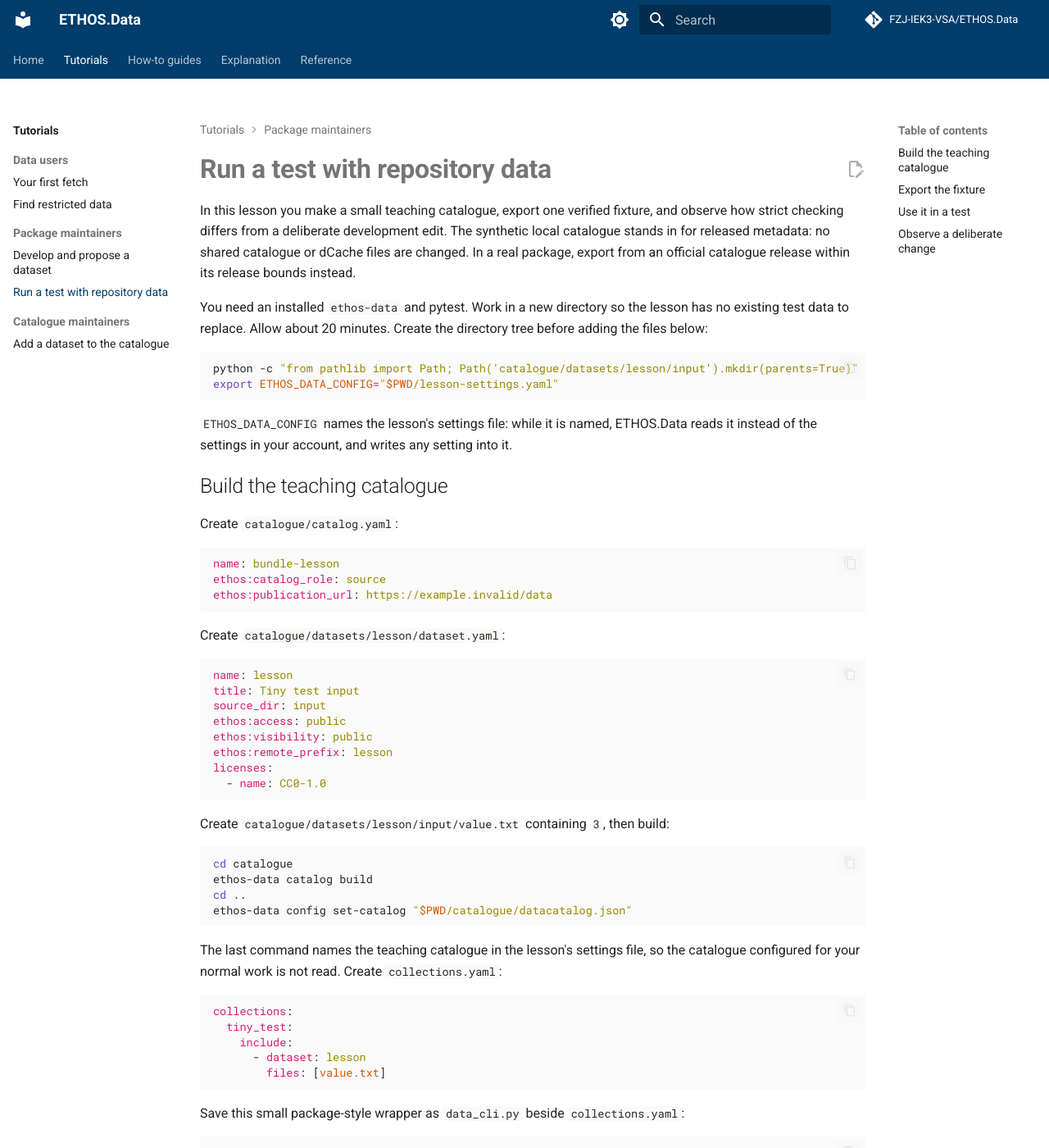
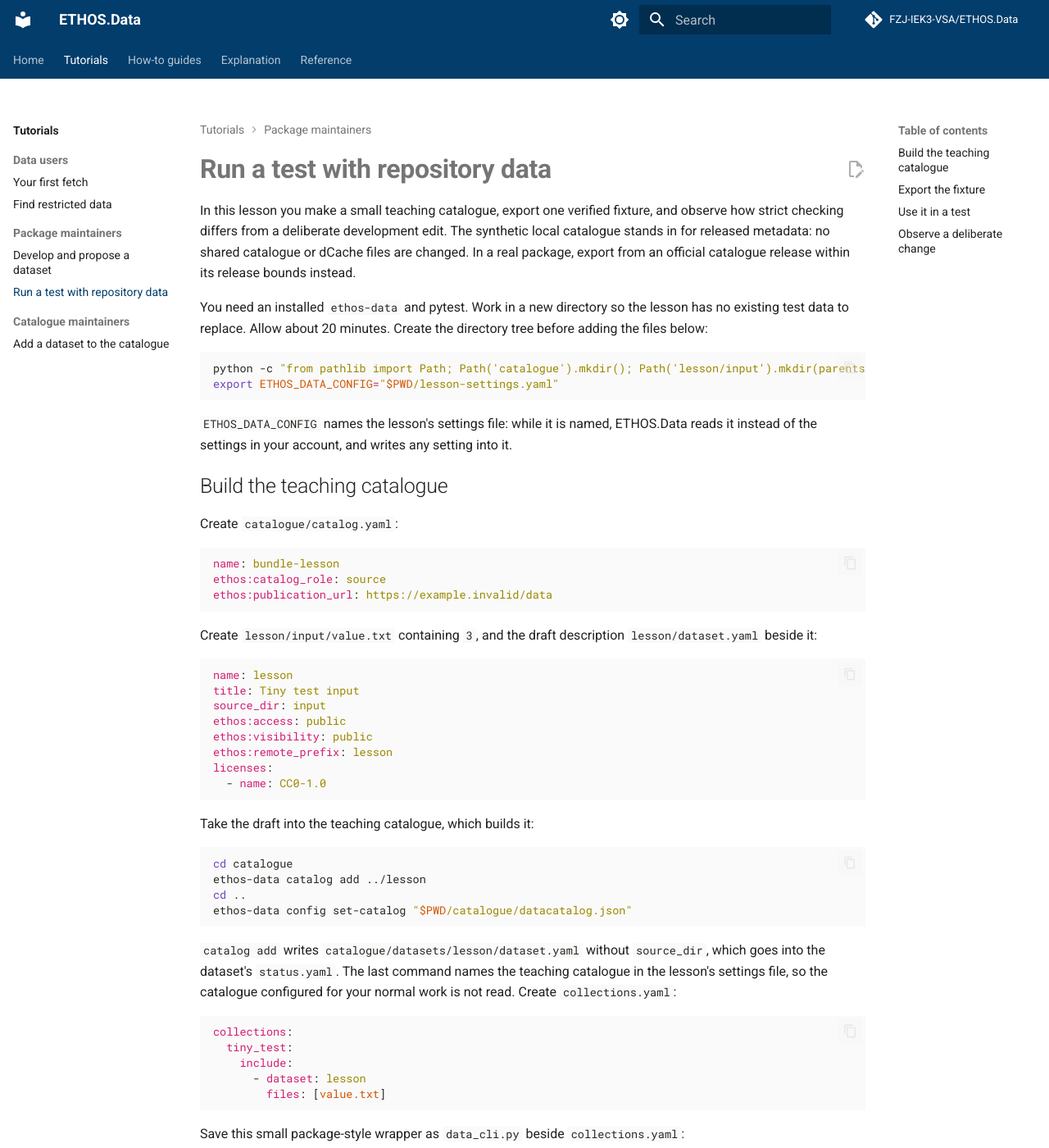
Before and after one commit to FZJ-IEK3-VSA/ETHOS.Data, an MkDocs documentation site: the page built from docs/tutorials/bundled-tests.md, in a window 1280 px wide and 1400 px high. Shown: the whole window at 82% size. Built offline with MkDocs 1.6.1 and Material for MkDocs 9.7.7, drawn with Linux system fonts in a browser that asks for light colours; comment, search, counter and statistics services are not loaded; some of the changed text lies outside the part shown.

Commit message:
Check drafts once, finish interrupted adds, return results from the pipelines
catalog add checks a draft with formats.dataset.check_draft, which the
proposal check shares, and leaves out source_dir with the YAML key remover
from formats. A run interrupted inside place places the draft again: the
status file is written last.

record reads an upload back through the store; record, add, remove and
check-source return results whose ok decides the exit status; check-source
reads the inventory with inventory_of; remove and check-source refuse a
dataset without a status file as the build does.

remove says that cache entries and bytes stay until a major release is
recorded after the removal. The guides work in the maintainer's own clone,
the bundled-tests tutorial adds its dataset with catalog add, and the README
lists add, remove and check-source.

Co-Authored-By: Claude Opus 5.5 <noreply@anthropic.com>

````diff
--- a/docs/tutorials/bundled-tests.md
+++ b/docs/tutorials/bundled-tests.md
@@ -11,7 +11,7 @@ has no existing test data to replace. Allow about 20 minutes. Create the directo
 tree before adding the files below:
 
 ```bash
-python -c "from pathlib import Path; Path('catalogue/datasets/lesson/input').mkdir(parents=True)"
+python -c "from pathlib import Path; Path('catalogue').mkdir(); Path('lesson/input').mkdir(parents=True)"
 export ETHOS_DATA_CONFIG="$PWD/lesson-settings.yaml"
 ```
 
@@ -29,7 +29,8 @@ ethos:catalog_role: source
 ethos:publication_url: https://example.invalid/data
 ```
 
-Create `catalogue/datasets/lesson/dataset.yaml`:
+Create `lesson/input/value.txt` containing `3`, and the draft description
+`lesson/dataset.yaml` beside it:
 
 ```yaml
 name: lesson
@@ -42,17 +43,19 @@ licenses:
   - name: CC0-1.0
 ```
 
-Create `catalogue/datasets/lesson/input/value.txt` containing `3`, then build:
+Take the draft into the teaching catalogue, which builds it:
 
 ```bash
 cd catalogue
-ethos-data catalog build
+ethos-data catalog add ../lesson
 cd ..
 ethos-data config set-catalog "$PWD/catalogue/datacatalog.json"
 ```
 
-The last command names the teaching catalogue in the lesson's settings file,
-so the catalogue configured for your normal work is not read. Create
+`catalog add` writes `catalogue/datasets/lesson/dataset.yaml` without
+`source_dir`, which goes into the dataset's `status.yaml`. The last command
+names the teaching catalogue in the lesson's settings file, so the catalogue
+configured for your normal work is not read. Create
 `collections.yaml`:
 
 ```yaml
@@ -83,7 +86,7 @@ exposes through `tool_main`, without needing RESKit installed for this lesson.
 
 ```bash
 python data_cli.py bundle export tests/data-bundle tiny_test \
-  --source-root lesson=catalogue/datasets/lesson/input --source-revision lesson-1
+  --source-root lesson=lesson/input --source-revision lesson-1
 ```
 
 The local source is verified against the built manifest. The deliberately
@@ -134,7 +137,7 @@ Restore the fixture to its original bytes and restore the strict test to finish
 the lesson:
 
 ```bash
-python -c "from pathlib import Path; import shutil; shutil.copyfile('catalogue/datasets/lesson/input/value.txt', 'tests/data-bundle/data/lesson/value.txt')"
+python -c "from pathlib import Path; import shutil; shutil.copyfile('lesson/input/value.txt', 'tests/data-bundle/data/lesson/value.txt')"
 python data_cli.py bundle verify tests/data-bundle tiny_test
 pytest -q tests/test_value.py
 ```
````
Also changed, not shown: README.md (+3 -0 lines), docs/how-to/catalogue-maintainers/add-a-dataset.md (+5 -4 lines), docs/how-to/catalogue-maintainers/verify-provenance.md (+3 -2 lines), docs/reference/api/maintain.md (+3 -0 lines), docs/reference/cli/catalog.md (+12 -9 lines), docs/reference/glossary.md (+4 -4 lines), 8 other files.
